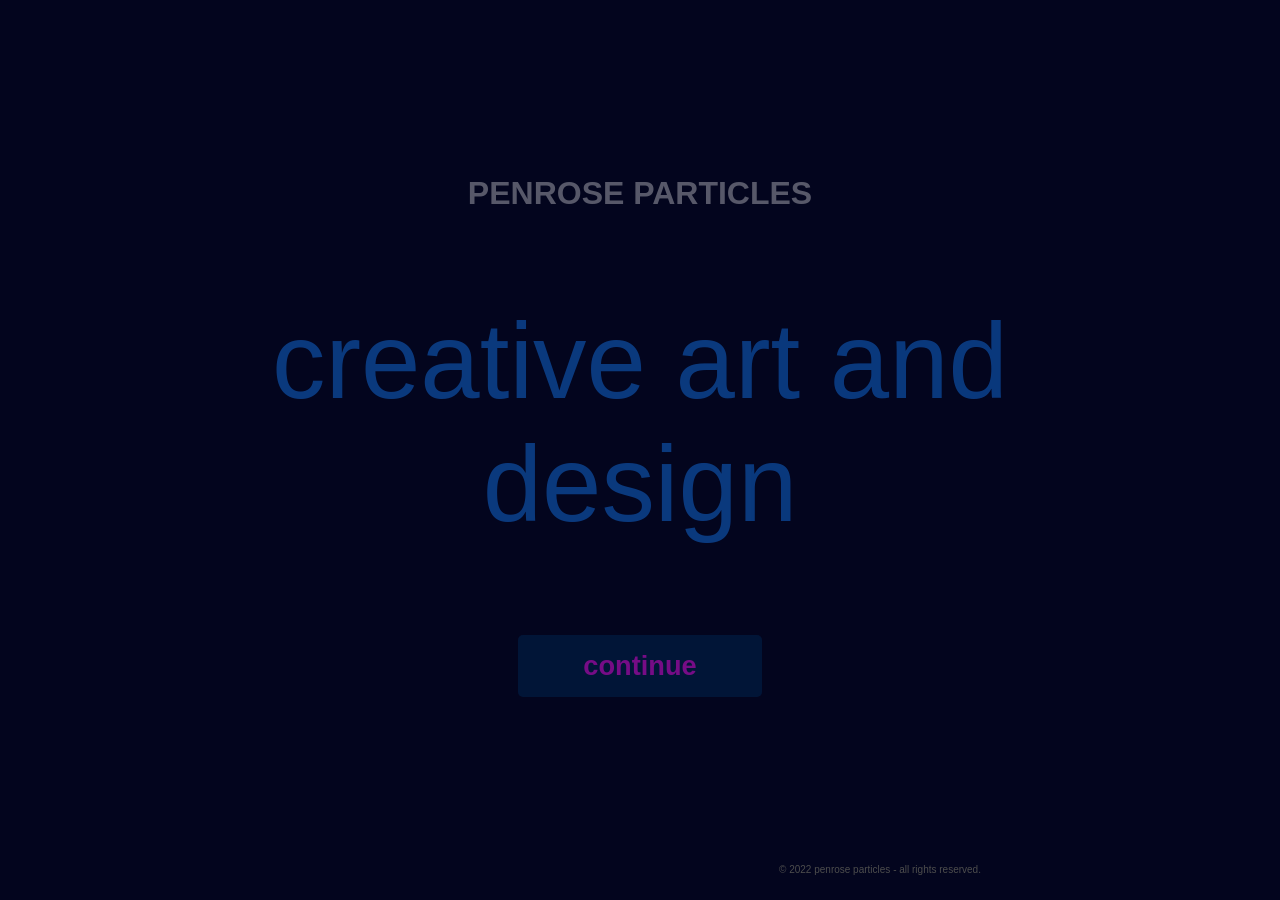
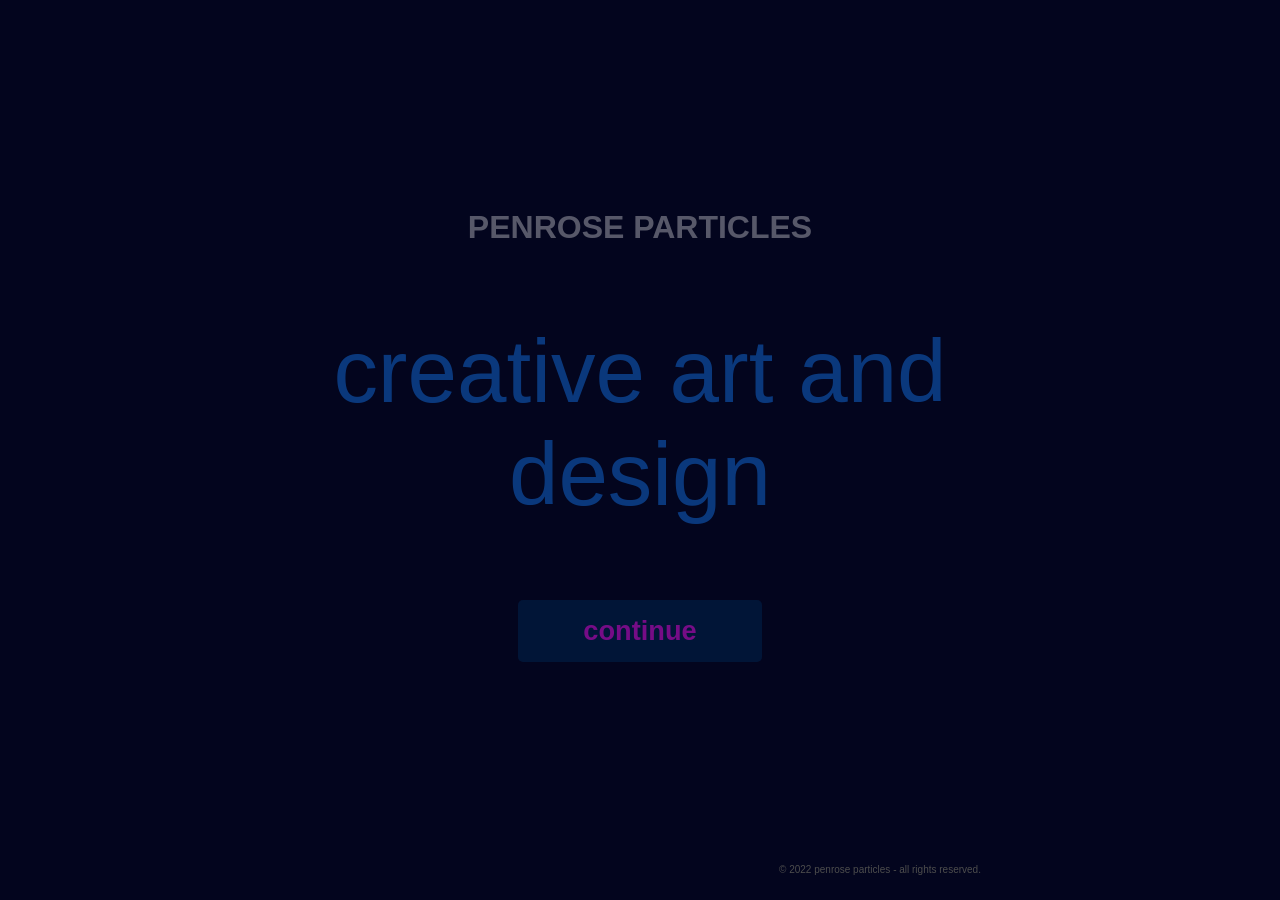

Update styles.css

--- a/styles.css
+++ b/styles.css
@@ -79,7 +79,7 @@ h1 {
 
 
 h2 {
-    font-size: 12ch;
+    font-size: 10ch;
 }
 
 
